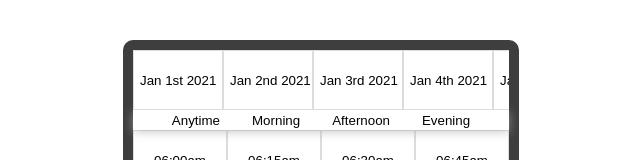
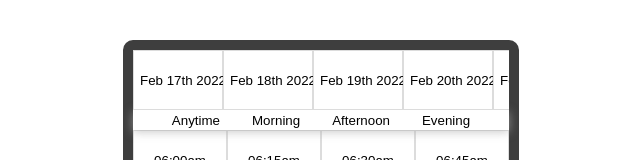
Before and after one commit to mikeharrison4/ss-code-test, a React (Create React App) app: page / in a window 1280 px wide. Shown: the top 160 px of the page, without its empty margins (319-959 px from the left). Built offline with nearby package versions, Linux system fonts and the light colour scheme.

Commit message:
updated days array to span dynamically span across 4 weeks

```diff
--- a/src/RootStore.js
+++ b/src/RootStore.js
@@ -1,6 +1,10 @@
 import { makeObservable, observable } from 'mobx'
 import formatDate from "./utils/formatDate";
 import formatTime from "./utils/formatTime";
+import moment from "moment";
+import {DAYS_LIMIT} from "./constants/daysConstants";
+
+const currentDate = moment(new Date());
 
 class RootStore {
   days = []
@@ -29,11 +33,8 @@ class RootStore {
     ];
 
     this.days = [
-      formatDate('2021-01-01'),
-      formatDate('2021-01-02'),
-      formatDate('2021-01-03'),
-      formatDate('2021-01-04'),
-      formatDate('2021-01-05')
+      formatDate(currentDate),
+      ...Array.from(Array(DAYS_LIMIT), (_) => formatDate(currentDate.add(1, 'days')))
     ]
   }
 
--- /dev/null
+++ b/src/constants/daysConstants.js
@@ -0,0 +1 @@
+export const DAYS_LIMIT = 28; // this is 4 weeks
--- a/src/utils/formatDate.js
+++ b/src/utils/formatDate.js
@@ -1,5 +1,5 @@
 import moment from 'moment';
 
-const formatDate = date => moment(new Date(date)).format('MMM Do YYYY');
+const formatDate = date => moment(date).format('MMM Do YYYY');
 
 export default formatDate;
```
